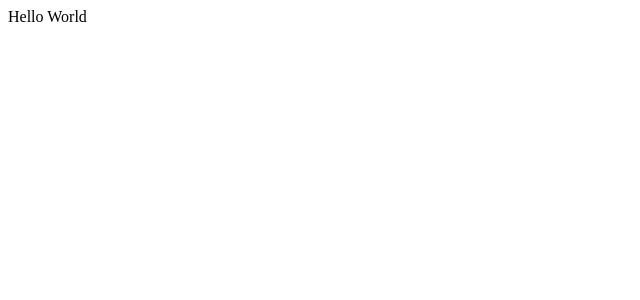
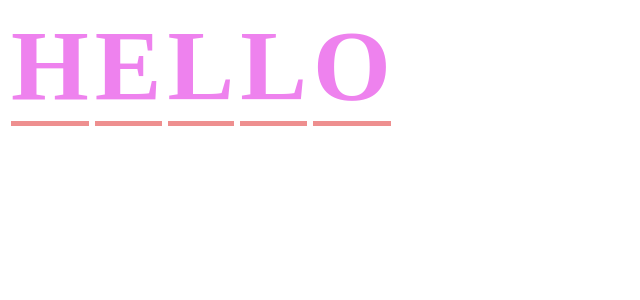
Before and after one commit to PavanNiddapu/word-game, a React (Create React App) app: page / in a window 1280 px wide. Shown: the top 300 px of the page, without its empty margins (0-640 px from the left). Built offline with nearby package versions, Linux system fonts and the light colour scheme; the HTML template or start-up script is replaced by a standard one.

Commit message:
Lalith | Show all letter in a word

```diff
--- a/src/App.js
+++ b/src/App.js
@@ -1,8 +1,19 @@
 import React from 'react';
+import Letter from './component/Letter';
 
 function App() {
   const value = 'World';
-  return <div>Hello {value}</div>;
+  const aWord = "Hello";
+  return (<div>
+    {aWord.split("").map(letter => <Letter letter={letter} />)}
+  </div>);
 }
 
 export default App;
+// Create a box and a letter in it with big font at the center of the page -Done
+// Given N letter word, show each leter in N seperate boxes
+// Flash a word on top for 5 sec
+// Type the word in the box and click on submit
+// Validate the word with the flashed word
+// Take a word at random from an array of words and do the above process
+// have proper coloring
--- /dev/null
+++ b/src/component/Letter.js
@@ -0,0 +1,7 @@
+import React from "react";
+
+const Letter = (props) => {
+    return <div className='letter'>{props.letter}</div>
+}
+
+export default Letter
--- a/src/index.css
+++ b/src/index.css
@@ -0,0 +1,10 @@
+.letter {
+    font-weight: bold;
+    font-size: 100px;
+    color: violet;
+    border-bottom: #ee8f8f 5px solid;
+    display: inline;
+    margin: 3px;
+    text-transform: uppercase;
+
+}
```
Also changed, not shown: 1 other file (tests, documents, lock files or other folders).
